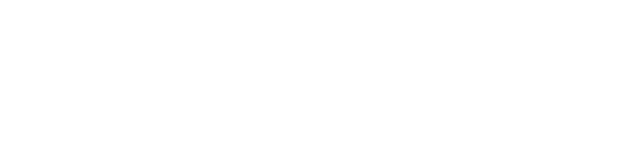
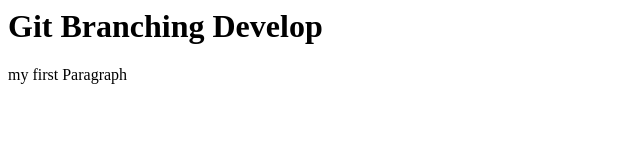
Before and after one commit to alzekiel09/Branching, a plain HTML site: page index.html in a window 1280 px wide. Shown: the whole page, without its empty margins (0-640 px from the left). Drawn offline with Linux system fonts and the light colour scheme.

Commit message:
git Branching

```diff
--- a/index.html
+++ b/index.html
@@ -1,2 +1,9 @@
 <html>
+	<head>
+		<title> index</title>
+	</head>
+	<body>
+		<h1>Git Branching Develop</h1>
+		my first Paragraph
+	</body>
 </html>
```
